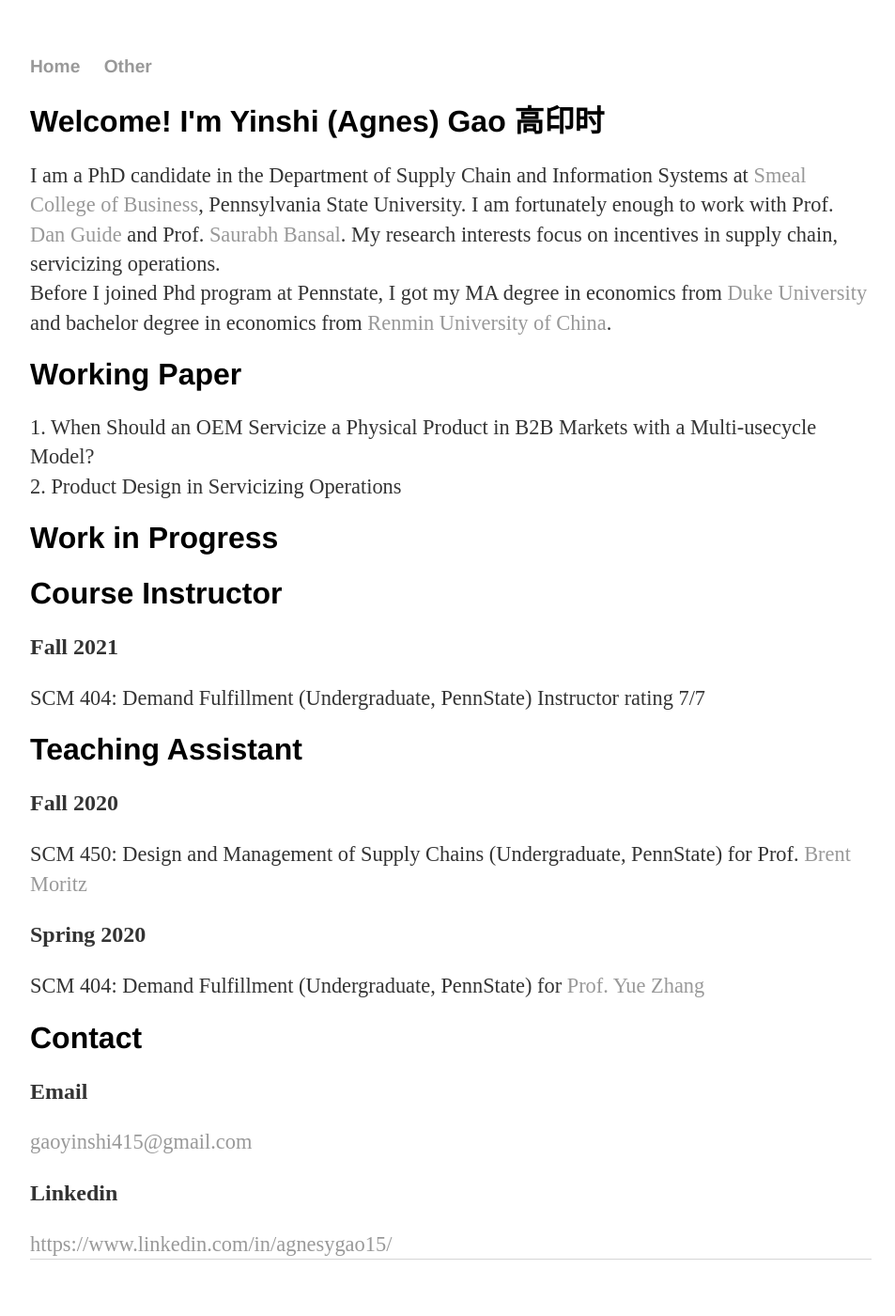
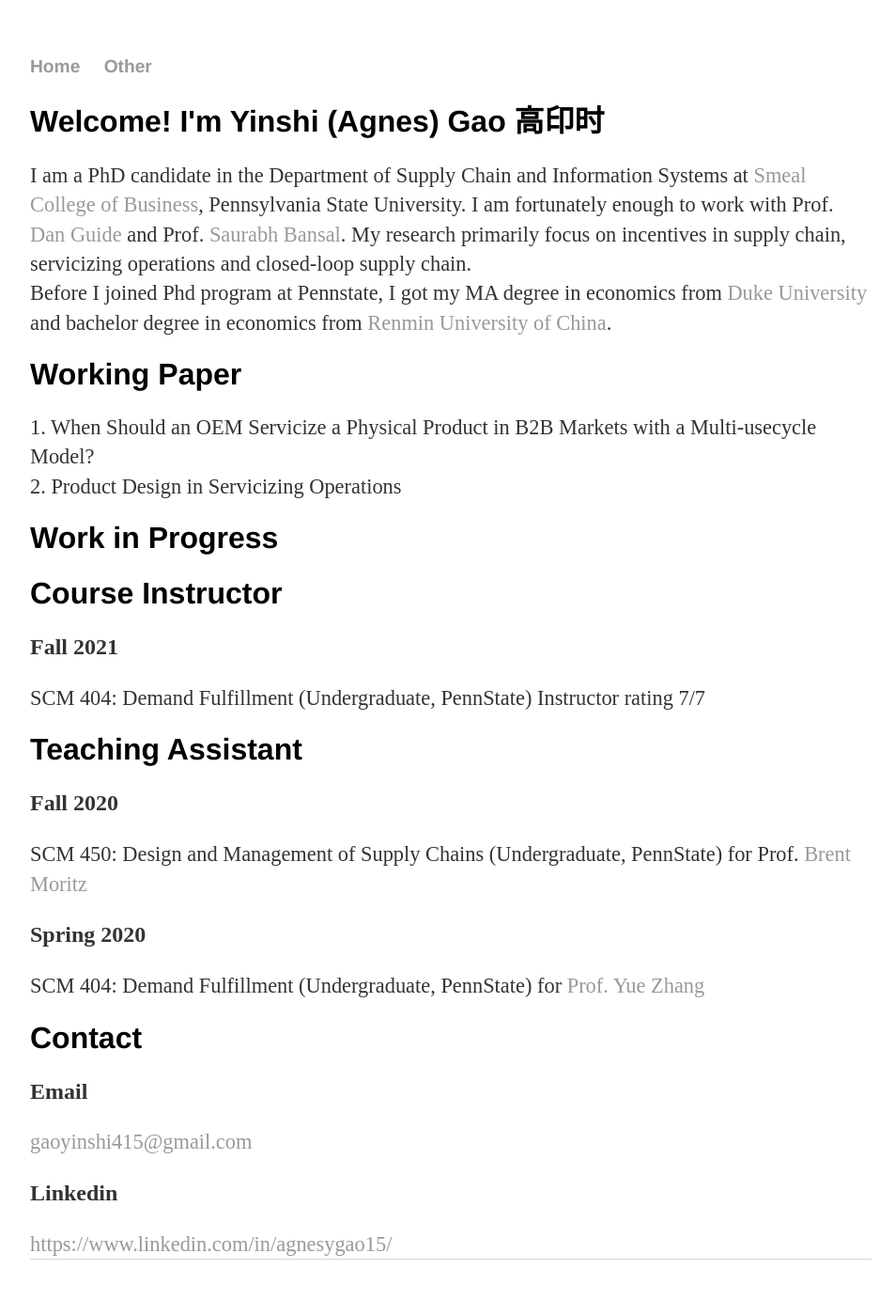
Before and after one commit to yinshi-gao/yinshi-gao.github.io, a Jekyll site: the page built from index.html, in a window 1280 px wide. Shown: the whole page at 94% size, without its empty margins (160-1113 px from the left). Built offline with Jekyll 4.4.1, drawn with Linux system fonts in a browser that asks for light colours.

Commit message:
Update index.html

```diff
--- a/index.html
+++ b/index.html
@@ -6,7 +6,7 @@
 	<h1>Welcome! I'm Yinshi (Agnes) Gao 高印时</h1>
 	<p2>I am a PhD candidate in the Department of Supply Chain and Information Systems at <a href="https://www.smeal.psu.edu/">Smeal College of Business</a>, Pennsylvania State University.
 		I am fortunately enough to work with Prof. <a href="http://www.personal.psu.edu/drg16/">Dan Guide</a> and Prof. <a href="https://directory.smeal.psu.edu/sub32">Saurabh Bansal</a>.
-		My research interests focus on incentives in supply chain, servicizing operations. </p2>
+		My research primarily focus on incentives in supply chain, servicizing operations and closed-loop supply chain. </p2>
 	<br>
 	<p2> Before I joined Phd program at Pennstate, I got my MA degree in economics from <a href="https://duke.edu/">Duke University</a>
 		and bachelor degree in economics from <a href="https://www.ruc.edu.cn/en">Renmin University of China</a>.
```
